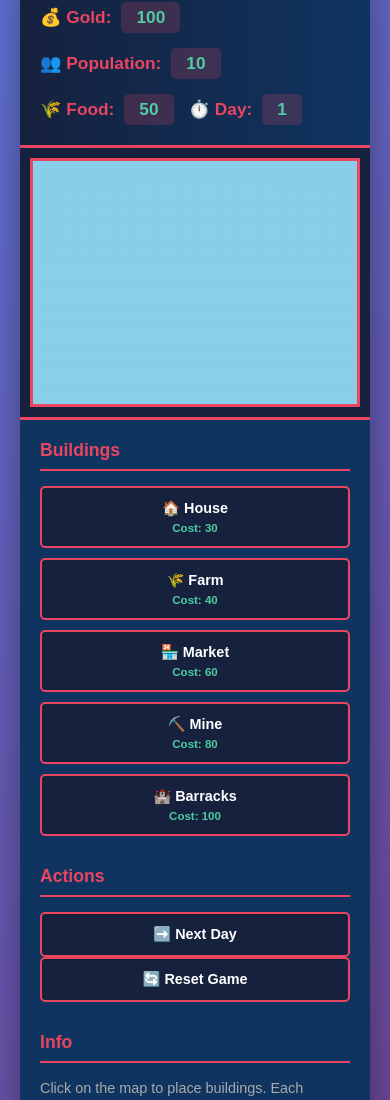
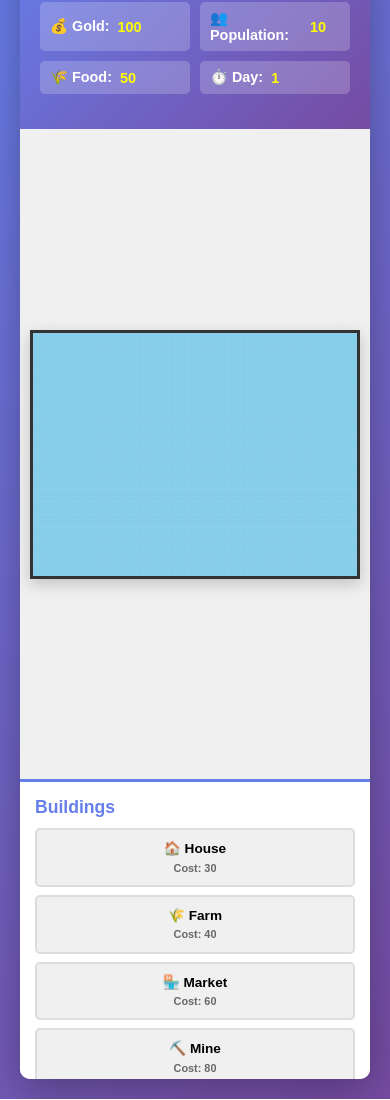
Before and after one commit to NotMYSON828/Pixel-Town, a plain HTML site: page index.html in a window 390 px wide. Shown: the part 87-1187 px from the top of the page. Drawn offline with Linux system fonts and the light colour scheme.

Commit message:
Update styles with happiness bar and improved layout

```diff
--- a/styles.css
+++ b/styles.css
@@ -14,191 +14,233 @@ body {
 .container {
     max-width: 1400px;
     margin: 0 auto;
-    background: #1a1a2e;
+    background: #f5f5f5;
     border-radius: 10px;
+    box-shadow: 0 10px 40px rgba(0, 0, 0, 0.3);
     overflow: hidden;
-    box-shadow: 0 20px 60px rgba(0, 0, 0, 0.5);
 }
 
 .header {
-    background: linear-gradient(90deg, #16213e 0%, #0f3460 100%);
+    background: linear-gradient(135deg, #667eea 0%, #764ba2 100%);
+    color: white;
     padding: 20px;
-    color: #fff;
-    border-bottom: 3px solid #e94560;
 }
 
 .header h1 {
     font-size: 2.5em;
     margin-bottom: 15px;
-    text-shadow: 2px 2px 4px rgba(0, 0, 0, 0.5);
+    text-shadow: 2px 2px 4px rgba(0, 0, 0, 0.3);
 }
 
 .stats {
     display: flex;
-    gap: 30px;
+    gap: 20px;
     flex-wrap: wrap;
+    margin-bottom: 15px;
 }
 
 .stat {
+    background: rgba(255, 255, 255, 0.2);
+    padding: 10px 15px;
+    border-radius: 5px;
     display: flex;
+    gap: 8px;
     align-items: center;
-    gap: 10px;
-    font-size: 1.2em;
+    font-size: 1.1em;
 }
 
 .stat .label {
     font-weight: bold;
-    color: #e94560;
 }
 
 .stat .value {
-    background: rgba(233, 69, 96, 0.2);
-    padding: 5px 15px;
+    font-weight: bold;
+    color: #ffff00;
+    min-width: 30px;
+}
+
+.happiness-section {
+    background: rgba(255, 255, 255, 0.2);
+    padding: 15px;
     border-radius: 5px;
+    margin-top: 15px;
+}
+
+.happiness-label {
+    color: white;
+    font-size: 1.1em;
+    margin-bottom: 10px;
     font-weight: bold;
-    color: #4ecca3;
+}
+
+.happiness-label span {
+    color: #ffff00;
+}
+
+.happiness-bar-container {
+    width: 100%;
+    height: 30px;
+    background: rgba(0, 0, 0, 0.3);
+    border-radius: 15px;
+    overflow: hidden;
+    border: 2px solid white;
+}
+
+.happiness-bar {
+    height: 100%;
+    width: 50%;
+    background-color: #ffff00;
+    transition: width 0.3s ease, background-color 0.3s ease;
+    display: flex;
+    align-items: center;
+    justify-content: flex-end;
+    padding-right: 10px;
+    color: #333;
+    font-weight: bold;
 }
 
 .game-wrapper {
     display: flex;
-    height: calc(100vh - 300px);
-    min-height: 600px;
+    height: 100%;
 }
 
 .game-area {
     flex: 1;
-    background: #16213e;
+    background: #f0f0f0;
+    padding: 10px;
     display: flex;
     align-items: center;
     justify-content: center;
-    padding: 10px;
-    position: relative;
+    min-height: 650px;
 }
 
 #gameCanvas {
-    border: 3px solid #e94560;
     background: #87ceeb;
+    border: 3px solid #333;
     cursor: crosshair;
-    max-width: 100%;
-    height: auto;
+    box-shadow: 0 5px 15px rgba(0, 0, 0, 0.2);
 }
 
 .sidebar {
-    width: 250px;
-    background: #0f3460;
-    border-left: 3px solid #e94560;
-    padding: 20px;
+    width: 300px;
+    background: #fff;
+    border-left: 3px solid #667eea;
     overflow-y: auto;
-    color: #fff;
+    max-height: 700px;
 }
 
 .section {
-    margin-bottom: 30px;
+    padding: 15px;
+    border-bottom: 1px solid #e0e0e0;
 }
 
 .section h3 {
-    color: #e94560;
-    margin-bottom: 15px;
+    color: #667eea;
+    margin-bottom: 10px;
     font-size: 1.1em;
-    border-bottom: 2px solid #e94560;
-    padding-bottom: 8px;
 }
 
 .building-buttons {
     display: grid;
-    grid-template-columns: 1fr;
-    gap: 10px;
+    grid-template-columns: 1fr 1fr;
+    gap: 8px;
 }
 
-.building-btn, .action-btn {
-    padding: 12px;
-    border: 2px solid #e94560;
-    background: #16213e;
-    color: #fff;
+.building-btn {
+    padding: 10px;
+    background: #f0f0f0;
+    border: 2px solid #ddd;
     border-radius: 5px;
     cursor: pointer;
-    font-size: 0.9em;
+    font-size: 0.85em;
     font-weight: bold;
-    transition: all 0.3s ease;
+    transition: all 0.2s ease;
     text-align: center;
+    line-height: 1.3;
 }
 
-.building-btn:hover, .action-btn:hover {
-    background: #e94560;
-    color: #fff;
+.building-btn:hover {
+    background: #e0e0e0;
+    border-color: #667eea;
     transform: translateY(-2px);
-    box-shadow: 0 5px 15px rgba(233, 69, 96, 0.4);
+    box-shadow: 0 4px 8px rgba(102, 126, 234, 0.2);
 }
 
-.building-btn:disabled {
-    opacity: 0.5;
-    cursor: not-allowed;
+.building-btn:active {
+    transform: translateY(0);
 }
 
 .building-btn small {
     display: block;
     font-size: 0.8em;
-    color: #4ecca3;
-    margin-top: 5px;
+    color: #666;
+    margin-top: 3px;
 }
 
 .action-btn {
     width: 100%;
+    padding: 12px;
+    background: #667eea;
+    color: white;
+    border: none;
+    border-radius: 5px;
+    cursor: pointer;
+    font-size: 1em;
+    font-weight: bold;
+    margin-bottom: 8px;
+    transition: all 0.2s ease;
+}
+
+.action-btn:hover {
+    background: #764ba2;
+    transform: translateY(-2px);
+    box-shadow: 0 4px 8px rgba(0, 0, 0, 0.2);
+}
+
+.action-btn:active {
+    transform: translateY(0);
 }
 
 .info-text {
-    color: #aaa;
+    color: #666;
     font-size: 0.9em;
     line-height: 1.5;
 }
 
-/* Scrollbar styling */
-.sidebar::-webkit-scrollbar {
-    width: 8px;
-}
-
-.sidebar::-webkit-scrollbar-track {
-    background: #0f3460;
-}
-
-.sidebar::-webkit-scrollbar-thumb {
-    background: #e94560;
-    border-radius: 4px;
-}
-
-.sidebar::-webkit-scrollbar-thumb:hover {
-    background: #ff6b6b;
-}
-
-/* Responsive design */
 @media (max-width: 1024px) {
     .game-wrapper {
         flex-direction: column;
-        height: auto;
     }
 
     .sidebar {
         width: 100%;
         border-left: none;
-        border-top: 3px solid #e94560;
+        border-top: 3px solid #667eea;
+        max-height: 300px;
     }
 
-    .building-buttons {
-        grid-template-columns: repeat(2, 1fr);
+    #gameCanvas {
+        width: 100%;
+        height: auto;
     }
 }
 
 @media (max-width: 768px) {
-    .header h1 {
-        font-size: 1.8em;
+    .stats {
+        gap: 10px;
     }
 
-    .stats {
-        gap: 15px;
+    .stat {
+        flex: 1 1 calc(50% - 5px);
         font-size: 0.9em;
+        padding: 8px 10px;
     }
 
     .building-buttons {
         grid-template-columns: 1fr;
     }
+
+    .header h1 {
+        font-size: 1.8em;
+    }
 }
```
